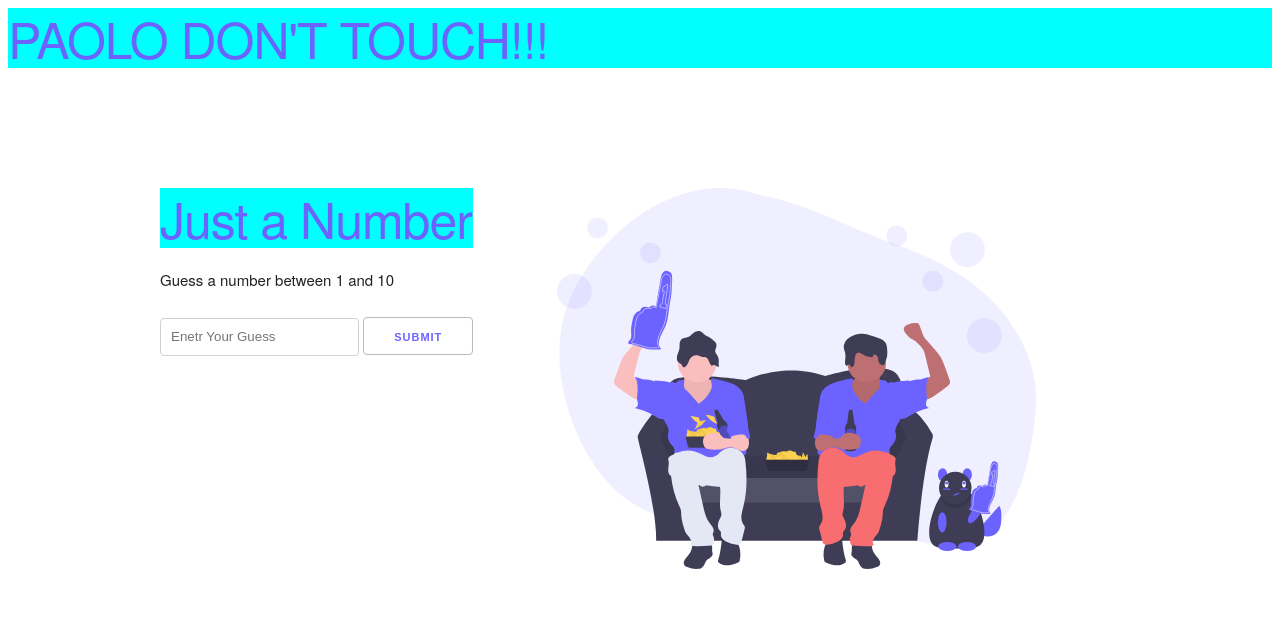
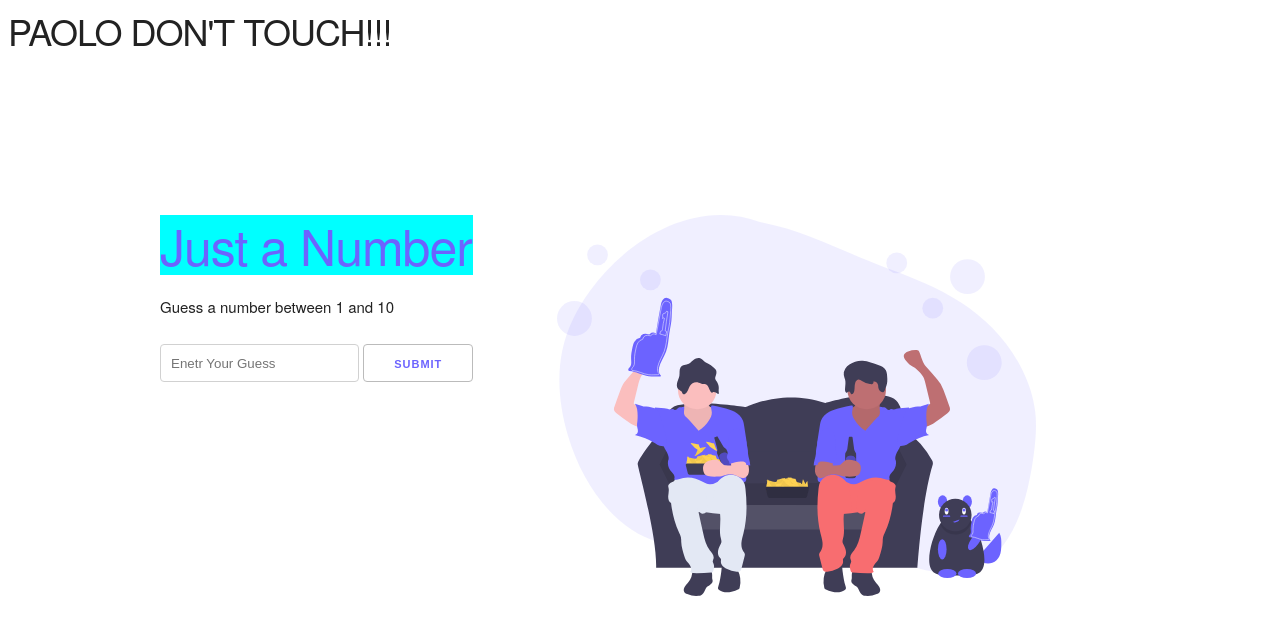
Before and after one commit to gazorpazorp85/git-collab, a plain HTML site: page index.html in a window 1280 px wide. Drawn offline with nearby package versions, Linux system fonts and the light colour scheme.

Commit message:
Changed header to h3, margin to 20vh

```diff
--- a/index.html
+++ b/index.html
@@ -12,7 +12,7 @@
 
 <body>
     <section class="app">
-        <h1>PAOLO DON'T TOUCH!!!</h1>
+        <h3>PAOLO DON'T TOUCH!!!</h3>
         <div class="container">
             <div>
                 <h1>Just a Number</h1>
--- a/style.css
+++ b/style.css
@@ -1,5 +1,5 @@
 .container {
-    margin-top: 15vh;
+    margin-top: 20vh;
     display: flex;
     justify-content: space-between;
 }
```
